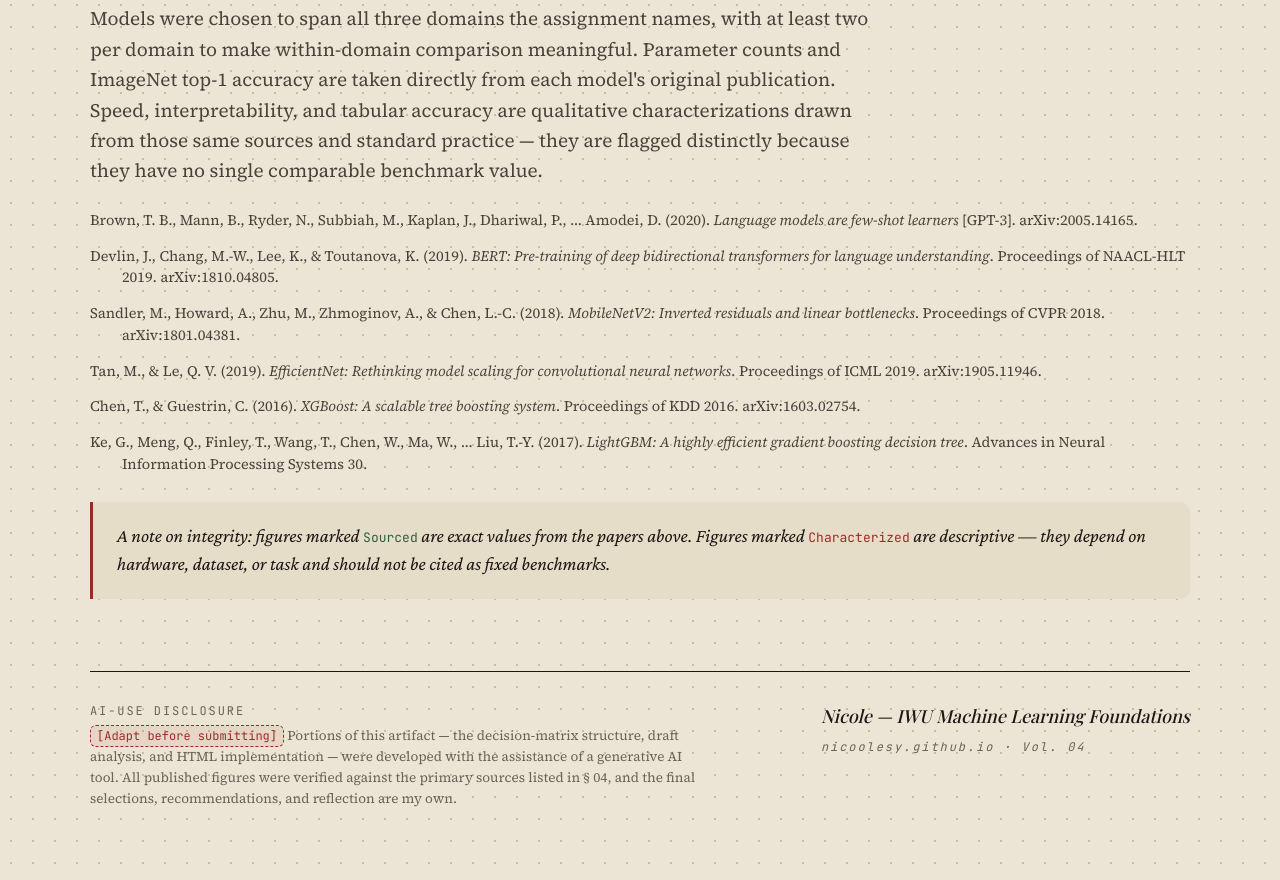
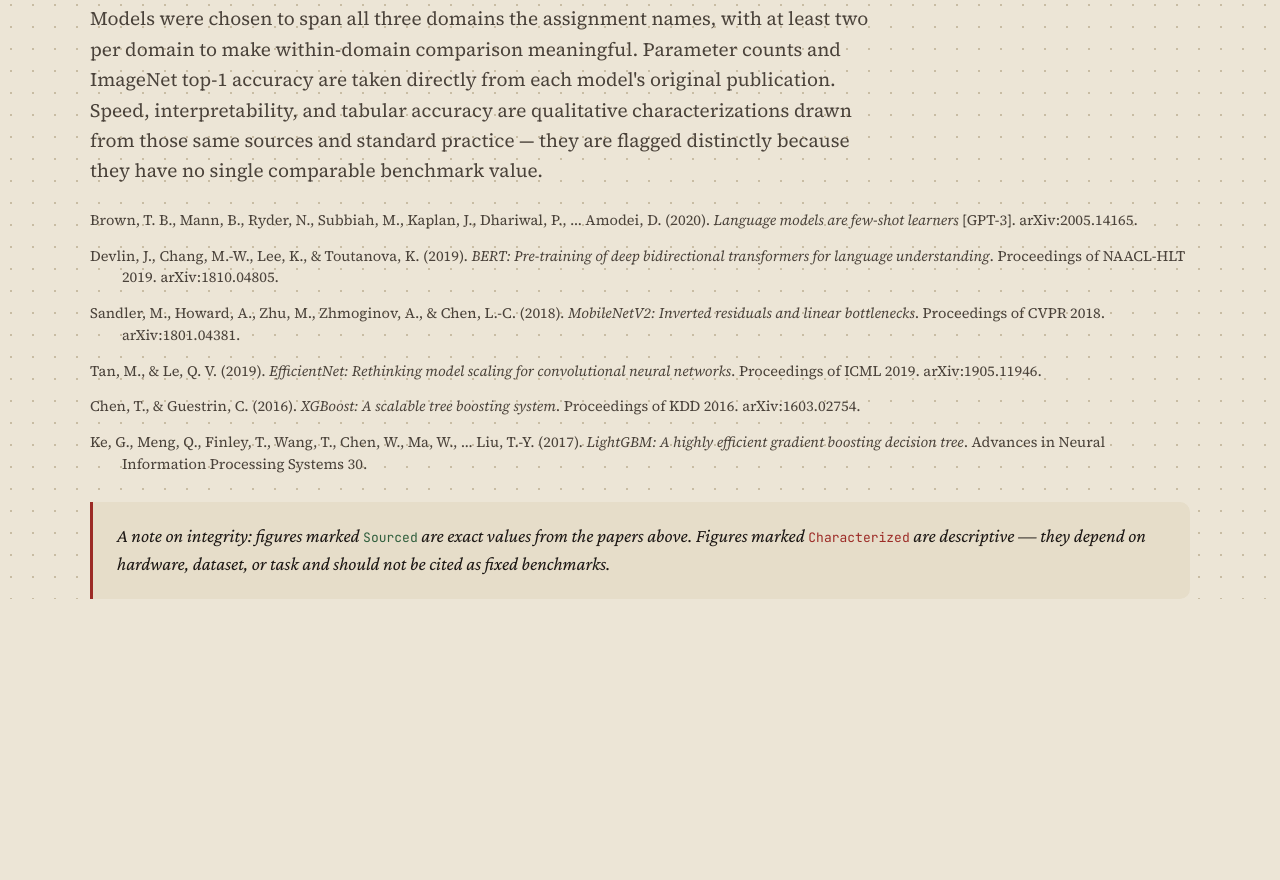
Before and after one commit to nicoolesy/pretrained-model-tradeoffs, a plain HTML site: page index.html in a window 1280 px wide. Shown: the part 3482-4362 px from the top of the page. After the commit the page ends 4081 px from the top, so only its background shows below. Drawn offline with nearby package versions, Linux system fonts and the light colour scheme; a web font is replaced by a local one.

Commit message:
Remove footer section from index.html
Removed the footer section that included AI-Use Disclosure and author information.

```diff
--- a/index.html
+++ b/index.html
@@ -426,6 +426,7 @@
     <h2>How these figures were gathered</h2>
     <p class="lead">Models were chosen to span all three domains the assignment names, with at least two per domain to make within-domain comparison meaningful. Parameter counts and ImageNet top-1 accuracy are taken directly from each model's original publication. Speed, interpretability, and tabular accuracy are qualitative characterizations drawn from those same sources and standard practice — they are flagged distinctly because they have no single comparable benchmark value.</p>
 
+
     <ul class="reflist">
       <li>Brown, T. B., Mann, B., Ryder, N., Subbiah, M., Kaplan, J., Dhariwal, P., … Amodei, D. (2020). <em>Language models are few-shot learners</em> [GPT-3]. arXiv:2005.14165.</li>
       <li>Devlin, J., Chang, M.-W., Lee, K., &amp; Toutanova, K. (2019). <em>BERT: Pre-training of deep bidirectional transformers for language understanding</em>. Proceedings of NAACL-HLT 2019. arXiv:1810.04805.</li>
@@ -437,20 +438,6 @@
 
     <div class="callout">A note on integrity: figures marked <span style="font-style:normal;font-family:'JetBrains Mono',monospace;font-size:13px;color:#2f5e3c;">Sourced</span> are exact values from the papers above. Figures marked <span style="font-style:normal;font-family:'JetBrains Mono',monospace;font-size:13px;color:var(--oxblood);">Characterized</span> are descriptive — they depend on hardware, dataset, or task and should not be cited as fixed benchmarks.</div>
   </section>
-
-  <!-- FOOTER -->
-  <footer class="foot">
-    <div class="row">
-      <div class="disc">
-        <span class="mono">AI-Use Disclosure</span>
-        <span class="placeholder">[Adapt before submitting]</span> Portions of this artifact — the decision-matrix structure, draft analysis, and HTML implementation — were developed with the assistance of a generative AI tool. All published figures were verified against the primary sources listed in § 04, and the final selections, recommendations, and reflection are my own.
-      </div>
-      <div class="sign">
-        Nicole — IWU Machine Learning Foundations<br />
-        <span class="mono" style="text-transform:none;">nicoolesy.github.io · Vol. 04</span>
-      </div>
-    </div>
-  </footer>
 
 </div>
 
```
